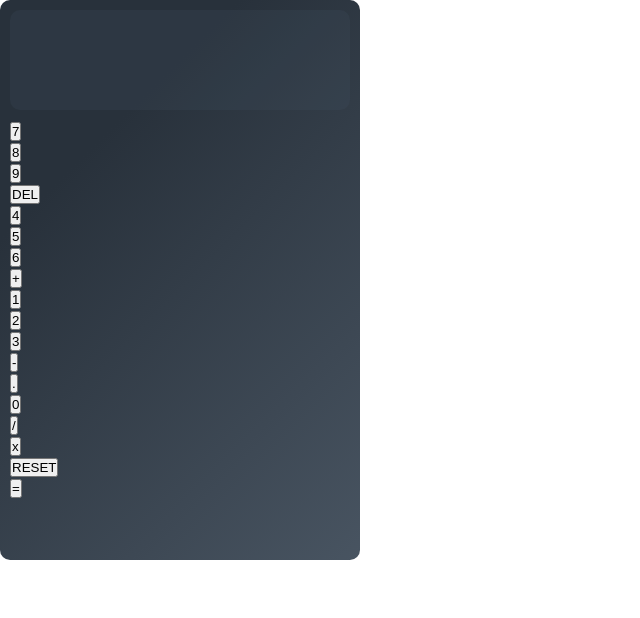
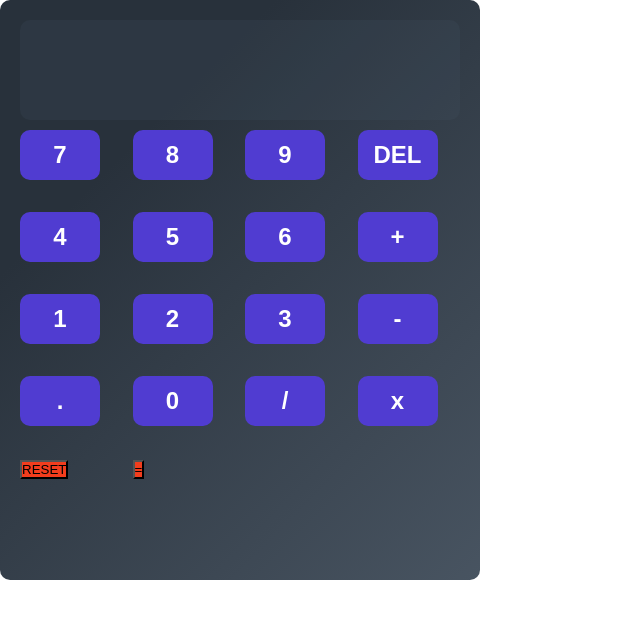
Before and after one commit to jyotirmoy-sinhababu/react-calculator, a React (Create React App) app: page / in a window 1280 px wide. Shown: the top 618 px of the page, without its empty margins (0-640 px from the left). Built offline with nearby package versions, Linux system fonts and the light colour scheme.

Commit message:
style added

```diff
--- a/src/components/btnCnt/Button.jsx
+++ b/src/components/btnCnt/Button.jsx
@@ -1,16 +1,15 @@
 import React, { useContext } from 'react';
 import { globalContext } from '../../dataContext/DataProvider';
+
+import './btnStyle.css';
 
 const Button = ({ item }) => {
   const { controlNum, detectSign, evaluteFunction, resetFunction } =
     useContext(globalContext);
 
   return (
-    <div>
     <button
-        className={
-          item == '=' ? 'equals' : item == 'RESET' ? 'reset' : 'num-btn'
-        }
+      className={item == '=' ? 'equals' : item == 'RESET' ? 'reset' : 'num-btn'}
       onClick={() => {
         item == '+' || item == '-' || item == 'x' || item == '/'
           ? detectSign(item)
@@ -24,7 +23,6 @@ const Button = ({ item }) => {
     >
       {item}
     </button>
-    </div>
   );
 };
 
--- /dev/null
+++ b/src/components/btnCnt/btnStyle.css
@@ -0,0 +1,22 @@
+.num-btn {
+  border: none;
+  background-color: rgb(80, 60, 209);
+  font-size: 24px;
+  color: rgb(255, 255, 255);
+  font-weight: bold;
+  cursor: pointer;
+  border-radius: 10px;
+  outline: none;
+  width: 80px;
+  height: 50px;
+}
+
+.equals {
+  grid-column: 1 / 3;
+  background-color: rgb(243, 61, 29);
+}
+
+.reset {
+  grid-column: 1 / 3;
+  background-color: rgb(243, 61, 29);
+}
--- a/src/components/btnWrapper/BtnWrapper.jsx
+++ b/src/components/btnWrapper/BtnWrapper.jsx
@@ -1,5 +1,7 @@
 import React from 'react';
 import Button from '../btnCnt/Button';
+
+import './btnWrapperStyle.css';
 
 const btnArr = [
   '7',
@@ -24,7 +26,7 @@ const btnArr = [
 
 const BtnWrapper = () => {
   return (
-    <div>
+    <div className='buttonBox'>
       {btnArr?.map((item, i) => {
         return (
           <div key={i}>
--- /dev/null
+++ b/src/components/btnWrapper/btnWrapperStyle.css
@@ -0,0 +1,8 @@
+.buttonBox {
+  width: 100%;
+  height: 400px;
+  display: grid;
+  grid-template-columns: repeat(4, 4fr);
+  grid-template-rows: repeat(5, 1fr);
+  grid-gap: 10px;
+}
--- a/src/wrapper/wrapperStyle.css
+++ b/src/wrapper/wrapperStyle.css
@@ -1,7 +1,7 @@
 .wrapper {
-  width: 340px;
+  width: 440px;
   height: 540px;
-  padding: 10px;
+  padding: 20px;
   border-radius: 10px;
   background-color: #485461;
   background-image: linear-gradient(315deg, #485461 0%, #28313b 74%);
```
Lines whose indentation alone changed are shown as unchanged.
